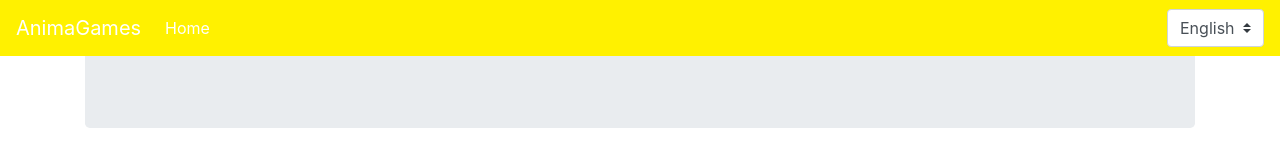
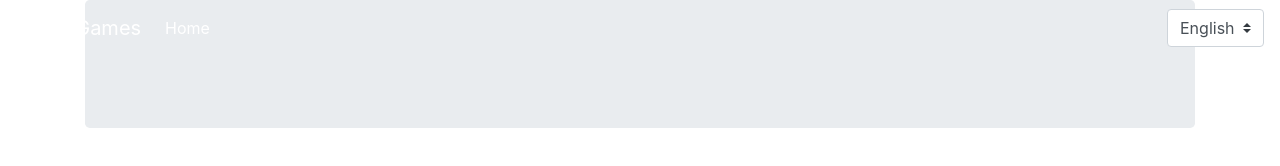
Before and after one commit to Nugetzrul3/animagames.github.io, a plain HTML site: page index.html in a window 1280 px wide. Drawn offline with nearby package versions, Linux system fonts and the light colour scheme.

Commit message:
Update index.html

```diff
--- a/index.html
+++ b/index.html
@@ -74,7 +74,7 @@
 	</head>
 
 	<body>
-		<nav class="navbar navbar-expand-md navbar-dark fixed-top bg-dark" style="background-color: #fff100 !important">
+		<nav class="navbar navbar-expand-md navbar-dark fixed-top bg-dark" style="background-color: #00fff100 !important">
 			<a class="navbar-brand" href="#">AnimaGames</a>
 			<button class="navbar-toggler" type="button" data-toggle="collapse" data-target="#navbarCollapse" aria-controls="navbarCollapse" aria-expanded="false" aria-label="Toggle navigation">
 				<span class="navbar-toggler-icon"></span>
```
